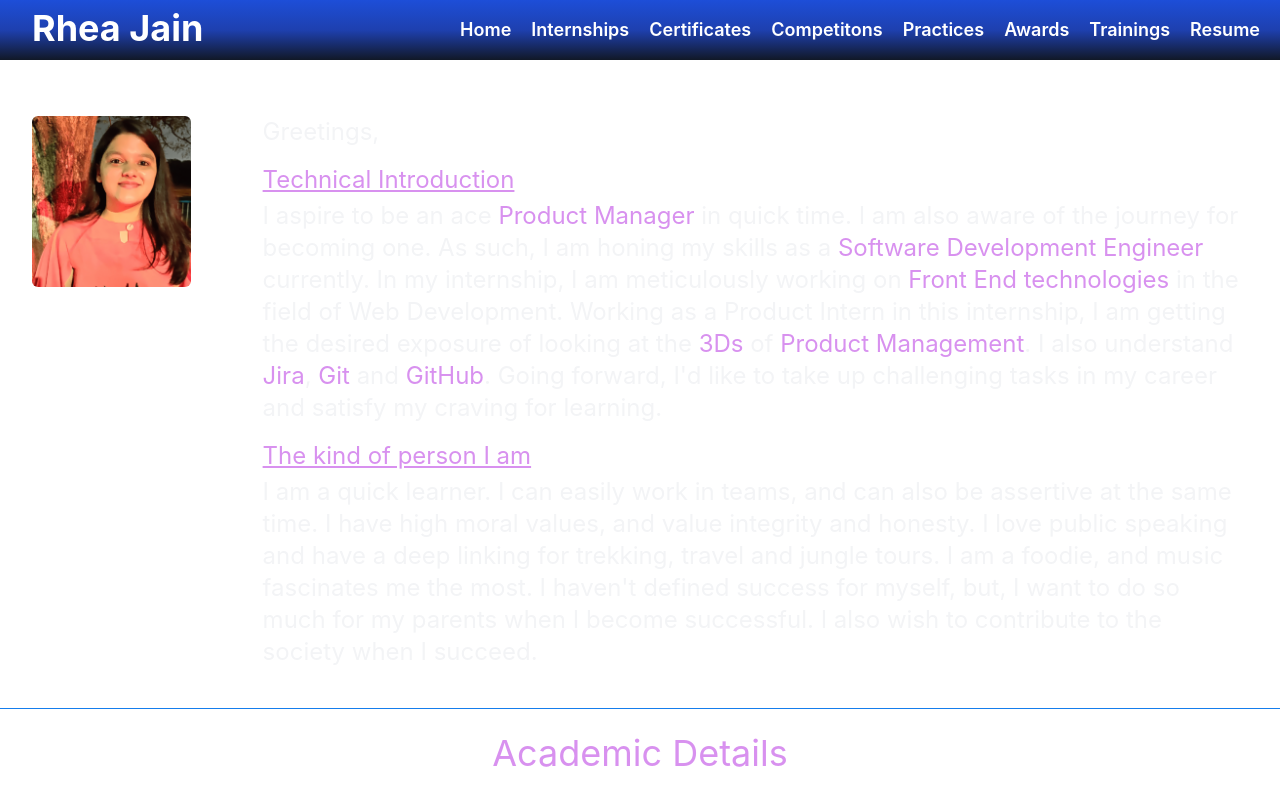
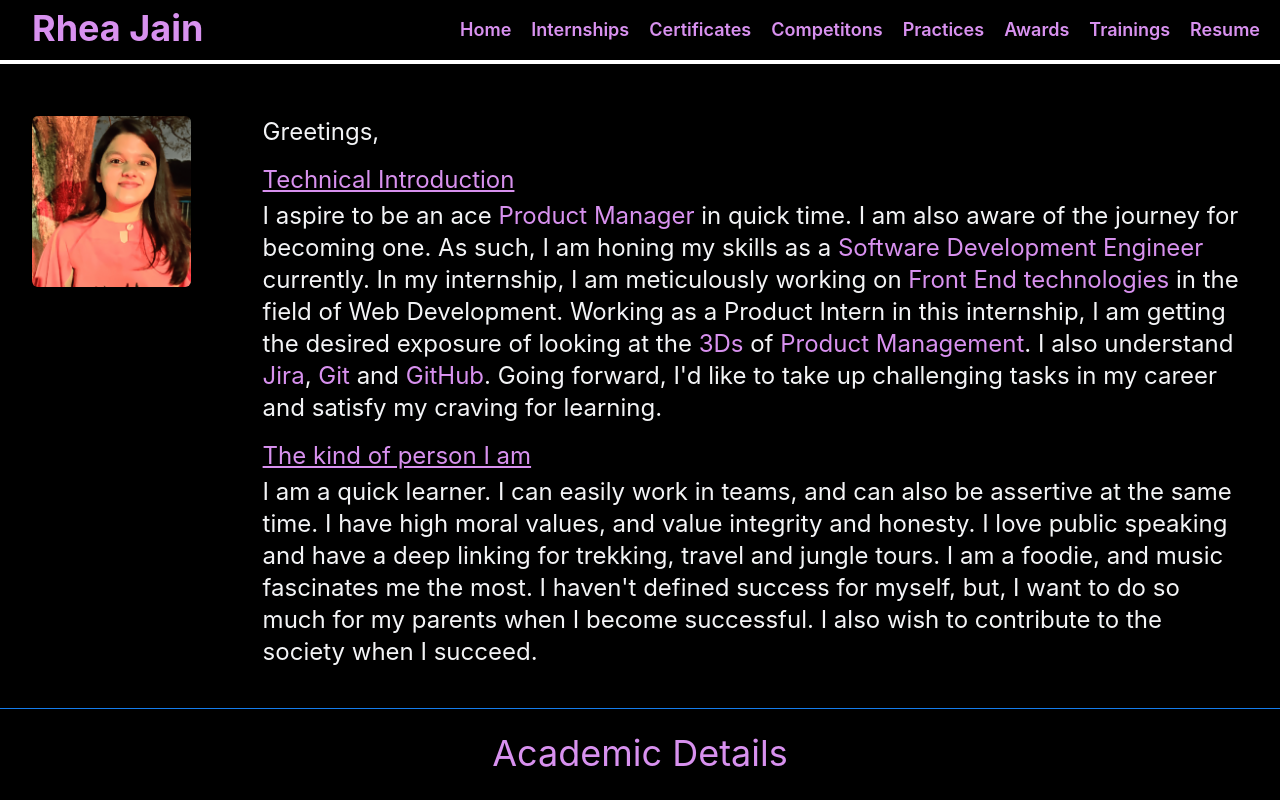
Before and after one commit to rhea0110/Live-Profile, a Next.js app: page / in a window 1280 px wide. Shown: the top 800 px of the page. Built offline with nearby package versions, Linux system fonts and the light colour scheme.

Commit message:
refreshed UI

```diff
--- a/components/Navbar.jsx
+++ b/components/Navbar.jsx
@@ -5,7 +5,7 @@ const Navbar = (props) => {
   return (
     <>
       <div className="w-full md:auto md:static  h-[8vh]"></div>
-      <div className="fixed top-0 left-0 w-full bg-white z-[2] h-[60px] bg-gradient-to-b from-blue-700 via-blue-800 to-gray-900 px-5 md:flex ">
+      <div className="fixed top-0 left-0 w-full z-[2] h-[60px] bg-black px-5 md:flex ">
         {/*  <svg
             xmlns="http://www.w3.org/2000/svg"
             fill="none"
@@ -22,49 +22,49 @@ const Navbar = (props) => {
           </svg> */}
 
         <Link href="/">
-          <button className="ml-3 mt-2 sm:flex text-white  text-4xl font-bold">
+          <button className="ml-3 mt-2 sm:flex text-[#D891EF]  text-4xl font-bold">
             {props.name}
           </button>
         </Link>
         <div className="sm:flex ml-auto w-fit gap-x-5">
           <Link href="/">
-            <button className=" text-white text-lg font-semibold hover:underline focus:underline hover:text-white focus:text-white ">
+            <button className=" text-[#D891EF] text-lg font-semibold hover:underline focus:underline hover:text-white focus:text-white ">
               {props.tabs1}
             </button>
           </Link>
           <Link href="internships">
-            <button className="  text-white text-lg font-semibold hover:underline focus:underline hover:text-white focus:text-white ">
+            <button className="  text-[#D891EF] text-lg font-semibold hover:underline focus:underline hover:text-white focus:text-white ">
               {props.tabs2}
             </button>
           </Link>
 
           <Link href="certificates">
-            <button className="  text-white text-lg font-semibold hover:underline focus:underline hover:text-white focus:text-white">
+            <button className="  text-[#D891EF] text-lg font-semibold hover:underline focus:underline hover:text-white focus:text-white">
               {props.tabs3}
             </button>
           </Link>
           <Link href="competitions">
-            <button className="  text-white text-lg font-semibold hover:underline focus:underline hover:text-white focus:text-white">
+            <button className="  text-[#D891EF] text-lg font-semibold hover:underline focus:underline hover:text-white focus:text-white">
               {props.tabs4}
             </button>
           </Link>
           <Link href="practices">
-            <button className="  text-white text-lg font-semibold hover:underline focus:underline hover:text-white focus:text-white">
+            <button className="  text-[#D891EF] text-lg font-semibold hover:underline focus:underline hover:text-white focus:text-white">
               {props.tabs5}
             </button>
           </Link>
           <Link href="awards">
-            <button className="  text-white text-lg font-semibold hover:underline focus:underline hover:text-white focus:text-white">
+            <button className="  text-[#D891EF] text-lg font-semibold hover:underline focus:underline hover:text-white focus:text-white">
               {props.tabs6}
             </button>
           </Link>
           <Link href="trainings">
-            <button className="  text-white text-lg font-semibold hover:underline focus:underline hover:text-white focus:text-whitefocus-within:underline ">
+            <button className="  text-[#D891EF] text-lg font-semibold hover:underline focus:underline hover:text-white focus:text-whitefocus-within:underline ">
               {props.tabs7}
             </button>
           </Link>
           <Link href="resume">
-            <button className="  text-white text-lg font-semibold hover:underline focus:underline hover:text-white focus:text-white">
+            <button className="  text-[#D891EF] text-lg font-semibold hover:underline focus:underline hover:text-white focus:text-white">
               {props.tabs8}
             </button>
           </Link>
--- a/pages/awards.jsx
+++ b/pages/awards.jsx
@@ -8,7 +8,7 @@ const Awards = () => {
       <Head>
         <title>Awards</title>
       </Head>
-      <section className="bg-conic-to-b from-white via-sky-500 to-sky-500 w-full overflow-auto py-5">
+      <section className="bg-black w-full overflow-auto py-5">
         <h1 className="text-[#D891EF] text-center text-4xl pt-6">
           Awards and Recognitions
         </h1>
--- a/pages/certificates.jsx
+++ b/pages/certificates.jsx
@@ -7,8 +7,10 @@ const Certificates = () => {
       <Head>
         <title>Certificates</title>
       </Head>
-    <section className="bg-conic-to-b from-white via-sky-500 to-sky-500 w-full h-full overflow-auto pb-24">
-      <h1 className="text-[#D891EF] text-center text-4xl pt-6">Certificates</h1>
+      <section className="bg-black w-full h-full overflow-auto pb-24">
+        <h1 className="text-[#D891EF] text-center text-4xl pt-6">
+          Certificates
+        </h1>
         <div className="pt-8 px-8 overflow-auto ">
           <div>
             <table className="table w-full h-full">
--- a/pages/competitions.jsx
+++ b/pages/competitions.jsx
@@ -8,7 +8,7 @@ const Competitions = () => {
       <Head>
         <title>Competitions</title>
       </Head>
-      <section className="bg-conic-to-b from-white via-sky-500 to-sky-500 w-full overflow-auto py-5">
+      <section className="bg-black w-full overflow-auto py-5">
         <h1 className="text-[#D891EF] text-center text-4xl pt-6">
           Competitions
         </h1>
--- a/pages/index.jsx
+++ b/pages/index.jsx
@@ -9,7 +9,7 @@ const Home = () => {
       <Head>
         <title>Home</title>
       </Head>
-      <section className="bg-conic-to-b from-white via-sky-500 to-sky-500 w-full min-h-screen overflow-auto py-5">
+      <section className="bg-black w-full min-h-screen overflow-auto py-5">
         <div className="flex flex-grow">
           <div className="h-72 w-64 px-8 pt-8">
             <img
--- a/pages/practices.jsx
+++ b/pages/practices.jsx
@@ -8,7 +8,7 @@ const Practices = () => {
       <Head>
         <title>Practices</title>
       </Head>
-    <section className="bg-conic-to-b from-white via-sky-500 to-sky-500 w-full overflow-auto py-5">
+      <section className="bg-black w-full overflow-auto py-5">
         <h1 className="text-[#D891EF] text-center text-4xl pt-6">
           Practice Platforms
         </h1>
@@ -84,7 +84,6 @@ const Practices = () => {
                         See Profile!
                       </a>
                     </div>
-
                   </td>
                 </tr>
                 <tr className="border text-white">
@@ -115,7 +114,6 @@ const Practices = () => {
                         See Profile!
                       </a>
                     </div>
-
                   </td>
                 </tr>
                 <tr className="border border-[#D891EF] text-white">
@@ -146,7 +144,6 @@ const Practices = () => {
                         See Profile!
                       </a>
                     </div>
-
                   </td>
                 </tr>{" "}
                 <tr className="border text-white">
@@ -177,7 +174,6 @@ const Practices = () => {
                         See Profile!
                       </a>
                     </div>
-
                   </td>
                 </tr>
               </tbody>
--- a/pages/resume.jsx
+++ b/pages/resume.jsx
@@ -8,7 +8,7 @@ const Resume = () => {
         <title>Resume</title>
       </Head>
       <div>
-        <section className="bg-conic-to-b from-white via-sky-500 to-sky-500 w-full overflow-auto py-5">
+        <section className="bg-black w-full overflow-auto py-5">
           <h1 className="text-[#D891EF] text-center text-4xl pt-6">Resume</h1>
           <div className="px-8 pt-32 flex justify-center items-center animate-bounce">
             <a href="https://drive.google.com/drive/folders/1oSM564-ijW00EJNbjqMi4wkdZW7TvoB6?usp=sharing">
--- a/pages/trainings.jsx
+++ b/pages/trainings.jsx
@@ -8,7 +8,7 @@ const Trainings = () => {
       <Head>
         <title>Trainings</title>
       </Head>
-      <section className="bg-conic-to-b from-white via-sky-500 to-sky-500 w-full overflow-auto py-5">
+      <section className="bg-black w-full overflow-auto py-5">
         <h1 className="text-[#D891EF] text-center text-4xl pt-6">
           Trainings and Workshops
         </h1>
```
Also changed, not shown: pages/internships.jsx (+5 -13 lines). Lines whose indentation alone changed are shown as unchanged.
